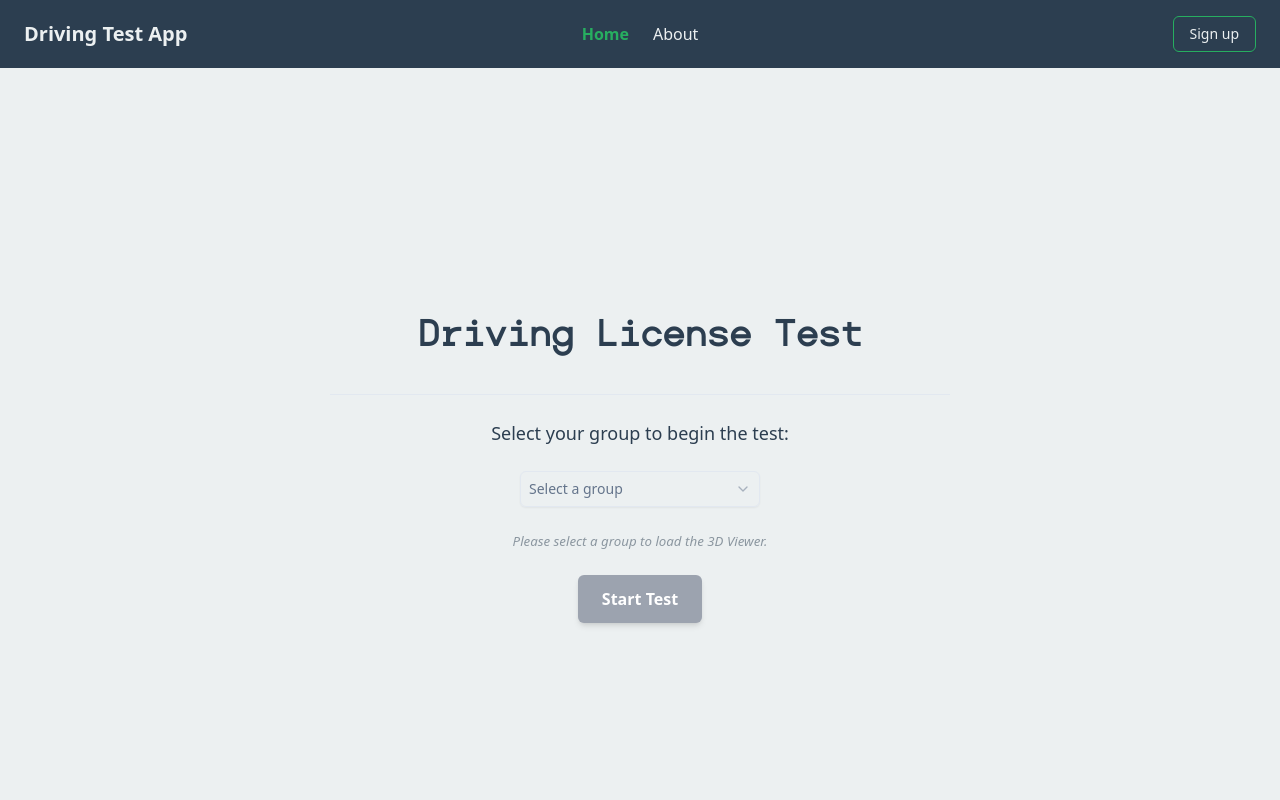
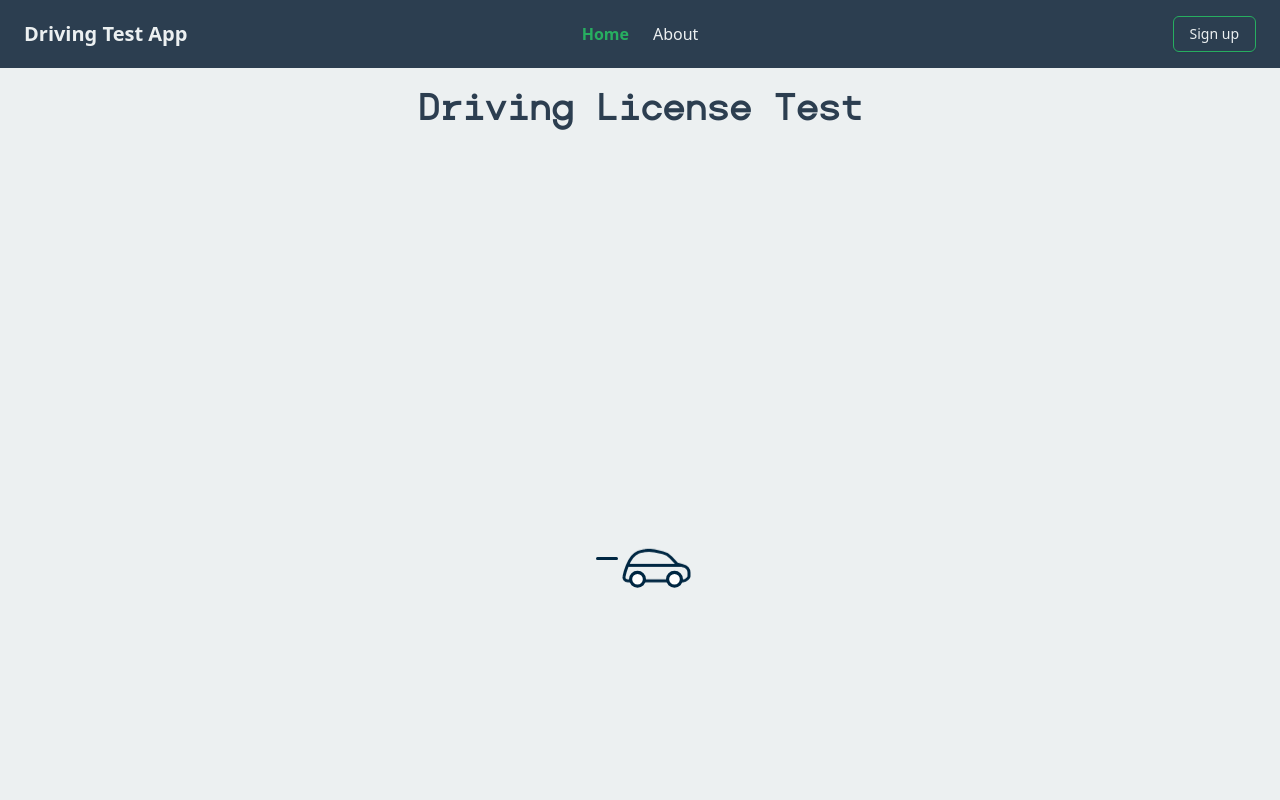
Before and after one commit to rondindon/drive-edu, a React (Create React App) app in the folder driving-license-frontend/: page / in a window 1280 px wide. Shown: the top 800 px of the page. Built offline with nearby package versions, Linux system fonts and the light colour scheme.

Commit message:
spinnerrr

```diff
--- /dev/null
+++ b/driving-license-frontend/src/components/LoadingSpinner.tsx
@@ -0,0 +1,79 @@
+import React from 'react';
+
+const LoadingSpinner: React.FC = () => {
+  return (
+    <div
+      className="loader flex items-center justify-center h-screen relative"
+      role="status"
+      aria-label="Loading"
+    >
+      {/* Moving Lines Positioned to the Far Left */}
+      <div className="absolute left-0 flex flex-col gap-4">
+        <div className="line"></div>
+        <div className="line delay-2"></div>
+      </div>
+
+      {/* Bouncing Car SVG */}
+      <svg
+        className="car relative z-10"
+        width="102"
+        height="40"
+        xmlns="http://www.w3.org/2000/svg"
+        aria-hidden="true"
+      >
+        <g
+          transform="translate(2 1)"
+          stroke="#002742" // main.darkBlue
+          fill="none"
+          fillRule="evenodd"
+          strokeLinecap="round"
+          strokeLinejoin="round"
+        >
+          <path
+            className="car__body animate-shake"
+            d="M47.293 2.375C52.927.792 54.017.805 54.017.805c2.613-.445 6.838-.337 9.42.237l8.381 1.863c2.59.576 6.164 2.606 7.98 4.531l6.348 6.732 6.245 1.877c3.098.508 5.609 3.431 5.609 6.507v4.206c0 .29-2.536 4.189-5.687 4.189H36.808c-2.655 0-4.34-2.1-3.688-4.67 0 0 3.71-19.944 14.173-23.902zM36.5 15.5h54.01"
+            strokeWidth="3"
+          />
+          <ellipse
+            className="car__wheel--left"
+            strokeWidth="3.2"
+            fill="#FFF"
+            cx="83.493"
+            cy="30.25"
+            rx="6.922"
+            ry="6.808"
+          />
+          <ellipse
+            className="car__wheel--right"
+            strokeWidth="3.2"
+            fill="#FFF"
+            cx="46.511"
+            cy="30.25"
+            rx="6.922"
+            ry="6.808"
+          />
+          <path
+            className="car__line car__line--top animate-line"
+            d="M22.5 16.5H2.475"
+            strokeWidth="3"
+            stroke='#27AE60'
+          />
+          <path
+            className="car__line car__line--middle animate-line delay-2"
+            d="M20.5 23.5H.4755"
+            strokeWidth="3"
+            stroke='#27AE60'
+          />
+          <path
+            className="car__line car__line--bottom animate-line delay-4"
+            d="M25.5 9.5h-19"
+            strokeWidth="3"
+            // stroke='#27AE60'
+          />
+        </g>
+      </svg>
+    </div>
+  );
+};
+
+export default LoadingSpinner;
--- a/driving-license-frontend/src/context/AuthContext.tsx
+++ b/driving-license-frontend/src/context/AuthContext.tsx
@@ -3,6 +3,7 @@ import React, { createContext, useContext, useState, useEffect, ReactNode } from
 import { supabase } from '../services/supabase';
 import { User } from '@supabase/supabase-js';
 import { toast } from 'react-toastify';
+import LoadingSpinner from 'src/components/LoadingSpinner';
 
 interface UserData {
   role: string;
@@ -292,8 +293,7 @@ export const AuthProvider: React.FC<{ children: ReactNode }> = ({ children }) =>
   if (!isInitialized) {
     return (
       <div className="flex items-center justify-center h-screen">
-        {/* Replace with your actual loading spinner */}
-        <div className="loader">Loading...</div>
+        <LoadingSpinner/>
       </div>
     );
   }
--- a/driving-license-frontend/src/index.css
+++ b/driving-license-frontend/src/index.css
@@ -106,3 +106,81 @@
     transparent 63%
   );
 }
+
+@keyframes shake {
+  0% {
+    transform: translateY(-1%);
+  }
+  100% {
+    transform: translateY(3%);
+  }
+}
+
+.car__body {
+  animation: shake 0.3s ease-in-out infinite alternate;
+}
+
+/* Line Animations */
+@keyframes line {
+  0% {
+    stroke-dashoffset: 22;
+  }
+  25% {
+    stroke-dashoffset: 22;
+  }
+  50% {
+    stroke-dashoffset: 0;
+  }
+  51% {
+    stroke-dashoffset: 0;
+  }
+  80% {
+    stroke-dashoffset: -22;
+  }
+  100% {
+    stroke-dashoffset: -22;
+  }
+}
+
+.car__line {
+  stroke-dasharray: 22;
+  animation: line 0.8s ease-in-out infinite;
+  animation-fill-mode: both;
+}
+
+.car__line--top {
+  animation-delay: 0s;
+}
+
+.car__line--middle {
+  animation-delay: 0.2s;
+}
+
+.car__line--bottom {
+  animation-delay: 0.4s;
+}
+
+.line {
+  width: 100%; /* Use relative units */
+  height: 2px;
+  background: linear-gradient(
+    to right,
+    yellow 50%,
+    transparent 50%
+  );
+  background-size: 20px 2px;
+  animation: moveLeft 3s linear infinite;
+}
+
+.line.delay-2 {
+  animation-delay: 1s;
+}
+
+@keyframes moveLeft {
+  from {
+    background-position: 20px 0;
+  }
+  to {
+    background-position: 0 0;
+  }
+}
--- a/driving-license-frontend/src/pages/LandingPage.tsx
+++ b/driving-license-frontend/src/pages/LandingPage.tsx
@@ -3,6 +3,7 @@ import { useNavigate } from 'react-router-dom';
 import { Select, SelectTrigger, SelectContent, SelectItem, SelectValue } from '../components/ui/select';
 import Viewer from '../components/3DViewer';
 import { Separator } from '../components/ui/separator';
+import LoadingSpinner from 'src/components/LoadingSpinner';
 
 const LandingPage: React.FC = () => {
   const allGroups = ['A', 'B', 'BE', 'C', 'CE', 'D', 'DE', 'T'];
@@ -52,6 +53,7 @@ const LandingPage: React.FC = () => {
       <h1 className="text-4xl font-bold text-main-darkBlue mb-4 font-bam">
         Driving License Test
       </h1>
+      <LoadingSpinner />
       <Separator className="w-1/2" />
       <p className="text-lg text-main-darkBlue transition-opacity duration-500 ease-in-out">
         Select your group to begin the test:
--- a/driving-license-frontend/src/pages/admin/reports/AdminReports.tsx
+++ b/driving-license-frontend/src/pages/admin/reports/AdminReports.tsx
@@ -313,16 +313,8 @@ const AdminReports: React.FC = () => {
       {/* Header and Action Buttons */}
       <div className="flex justify-between items-center mb-4">
         <h1 className="text-2xl font-bold">Reports</h1>
-        <div className="flex space-x-2">
-          <Button
-            onClick={handleRefresh}
-            className="bg-main-blue text-white hover:bg-main-blue/90"
-          >
-            Refresh
-          </Button>
-        </div>
       </div>
-
+      <div className="flex justify-between">
       {/* Filters and Search */}
       <div className="flex items-center space-x-4 mb-4">
         <Input
@@ -351,6 +343,15 @@ const AdminReports: React.FC = () => {
               ))}
             </SelectContent>
           </Select>
+        </div>
+        </div>
+        <div className="flex space-x-2">
+          <Button
+            onClick={handleRefresh}
+            className="bg-main-blue text-white hover:bg-main-blue/90"
+          >
+            Refresh
+          </Button>
         </div>
       </div>
 
--- a/driving-license-frontend/tailwind.config.js
+++ b/driving-license-frontend/tailwind.config.js
@@ -71,7 +71,17 @@ module.exports = {
           '50%': {
             boxShadow: '0 0 20px rgba(39, 174, 96, 1)'
           }
-        }
+        },
+        'spin-slow': {
+          '0%': { transform: 'rotate(0deg)' },
+          '100%': { transform: 'rotate(360deg)' },
+        },
+        'car-move': {
+          '0%': { transform: 'rotate(0deg) translateX(50%) rotate(0deg)' },
+          '100%': { transform: 'rotate(360deg) translateX(50%) rotate(-360deg)' },
+          'spin-slow': 'spin-slow 5s linear infinite',
+          'car-move': 'car-move 5s linear infinite',
+        },
       },
       animation: {
         fadeIn: 'fadeIn 0.5s ease-in-out',
```
Also changed, not shown: 1 other file (tests, documents, lock files or other folders).
